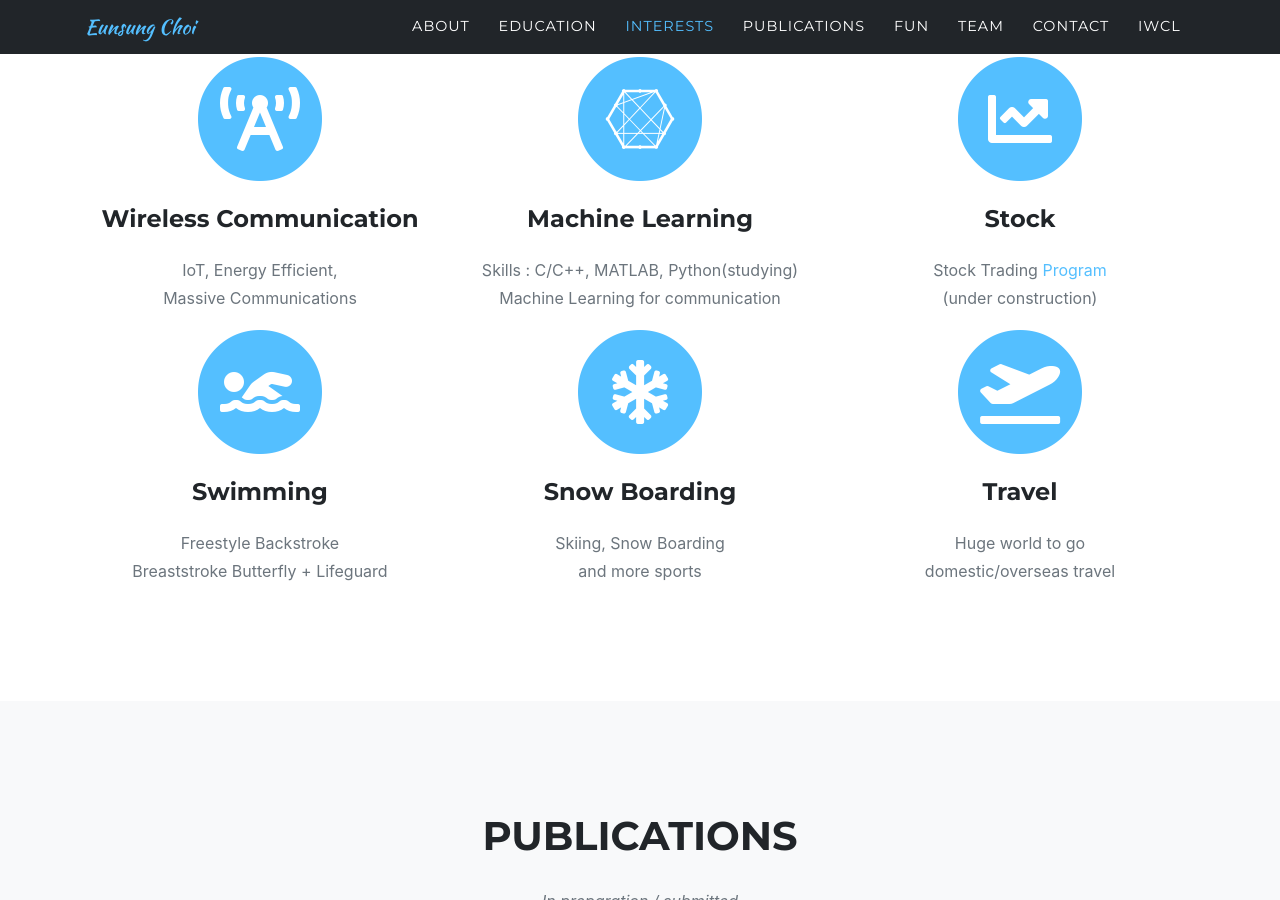
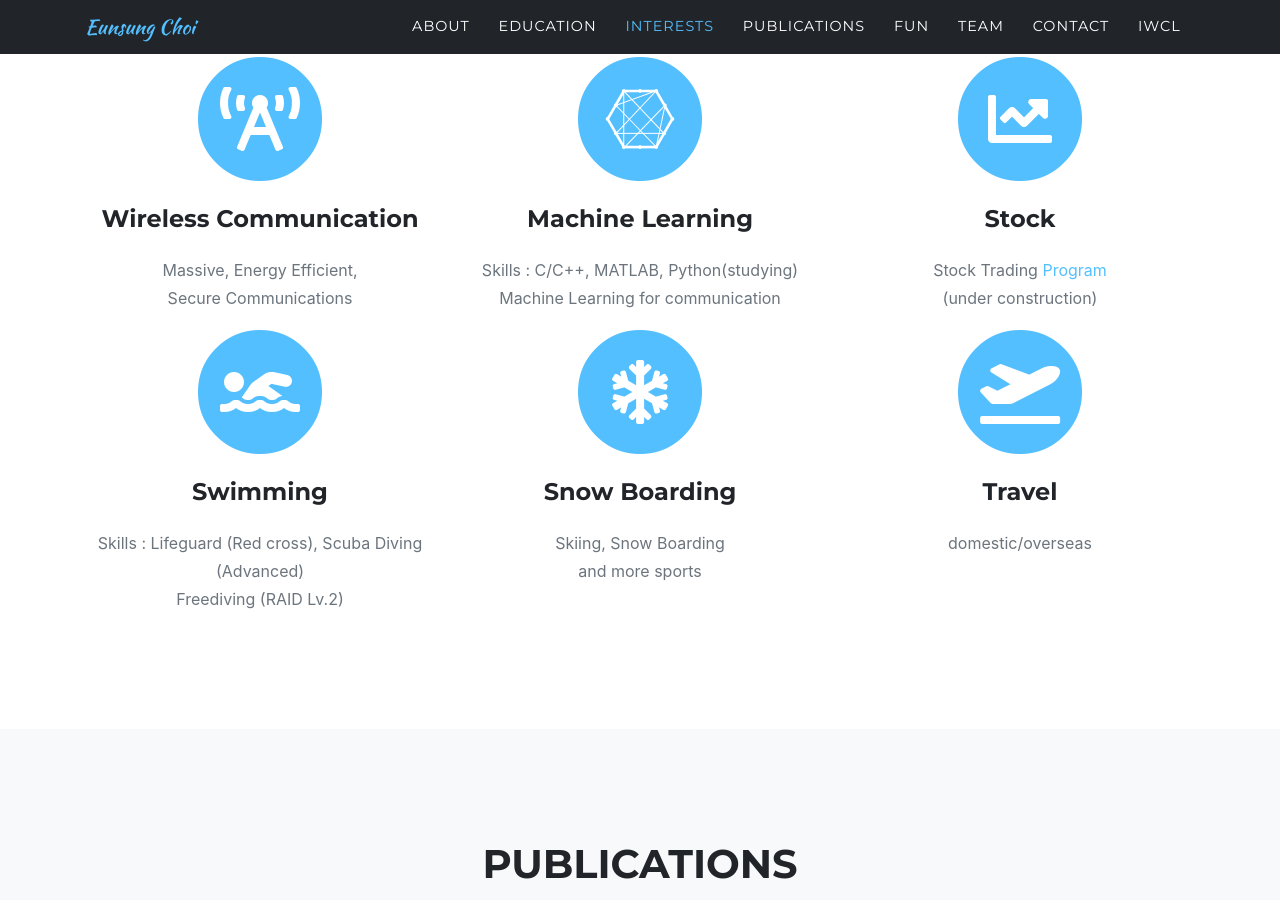
Before and after one commit to choices97/choices97.github.io, a Jekyll site: the page built from index.md, in a window 1280 px wide and 900 px high, scrolled down 3662 px. Built offline with Jekyll 4.4.1, drawn with Linux system fonts in a browser that asks for light colours; some web fonts are replaced; comment, search, counter and statistics services are not loaded; some of the changed text lies outside the part shown.

Commit message:
Update sitetext.yml

```diff
--- a/_data/sitetext.yml
+++ b/_data/sitetext.yml
@@ -28,7 +28,7 @@ en: &DEFAULT_EN
         office: "Office"
         offices: "302-2, Engineering Bldg. 106"
         research: "Interests"
-        researches: "Wireless Communications, Machine Learning, Stock, Swimming"
+        researches: "Wireless Communications, Machine Learning, Stock, Swimming, Diving"
     body: "Feel free to contact me!"
     section: about
 
@@ -69,7 +69,7 @@ en: &DEFAULT_EN
     section: services
     list:
       - title: "Wireless Communication"
-        desc: "IoT, Energy Efficient, <br> Massive  Communications"
+        desc: "Massive, Energy Efficient, <br> Secure  Communications"
         icon: fas fa-broadcast-tower #find more at https://fontawesome.com/icons
       - title: "Machine Learning"
         desc: "Skills : C/C++, MATLAB, Python(studying) <br> Machine Learning for communication"
@@ -78,13 +78,13 @@ en: &DEFAULT_EN
         desc: "Stock Trading [Program](https://github.com/choices97/ProjectAutoTrade) <br> (under construction)"
         icon: fas fa-chart-line
       - title: "Swimming"
-        desc: "Freestyle Backstroke <br> Breaststroke Butterfly + Lifeguard"
+        desc: "Skills : Lifeguard (Red cross), Scuba Diving (Advanced) <br> Freediving (RAID Lv.2) "
         icon: fas fa-swimmer
       - title: "Snow Boarding"
         desc: "Skiing, Snow Boarding <br> and more sports"
         icon: fas fa-snowflake
       - title: "Travel"
-        desc: "Huge world to go <br> domestic/overseas travel"
+        desc: "domestic/overseas"
         icon: fas fa-plane-departure
 
   portfolio:
@@ -102,7 +102,7 @@ en: &DEFAULT_EN
   team:
     title: "OUR AMAZING TEAM"
     text: "Members of IWCL"
-    subtext: Will be updated soon.
+    subtext: Intelligent Wireless Communications Lab.
     section: team
     people:
       - name: "Jinseok Choi"
@@ -117,7 +117,7 @@ en: &DEFAULT_EN
         role: "Combined M.S-Ph.D"
         image: assets/img/team/4.jpg
         social:
-          - url: https://sites.google.com/view/iwcl
+          - url: https://sites.google.com/view/ohmin95
             icon: fas fa-globe
           - url: https://instagram.com
             icon: "fab fa-instagram"
@@ -129,15 +129,15 @@ en: &DEFAULT_EN
             icon: fas fa-globe
           - url: https://www.youtube.com/channel/UCbX2SGVXqRffQCikBCOjLmA
             icon: fab fa-youtube
-          #- url: https://www.instagram.com/seok___j.u.n/
-          #  icon: "fab fa-instagram"
+          - url: https://www.instagram.com/seok___j.u.n/
+            icon: "fab fa-instagram"
       - name: "Seunghyeong Yoo"
         role: "Combined M.S-Ph.D"
         image: assets/img/team/4.jpg
         social:
           - url: https://sites.google.com/view/iwcl
             icon: fas fa-globe
-          - url: https://instagram.com
+          - url: https://instagram.com/gabriel_yoo__
             icon: "fab fa-instagram"
       - name: "Sangmin Lee"
         role: "B.S intern"
@@ -145,7 +145,7 @@ en: &DEFAULT_EN
         social:
           - url: https://sites.google.com/view/iwcl
             icon: fas fa-globe
-          - url: https://instagram.com
+          - url: https://instagram.com/2__sangmin
             icon: "fab fa-instagram"
       - name: "Soomin Bae"
         role: "B.S intern"
@@ -161,7 +161,7 @@ en: &DEFAULT_EN
         social:
           - url: https://sites.google.com/view/iwcl
             icon: fas fa-globe
-          - url: https://instagram.com
+          - url: https://instagram.com/kkyung_hi
             icon: "fab fa-instagram"
 
   clients:
```
